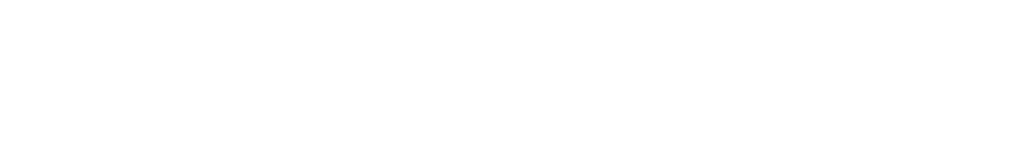
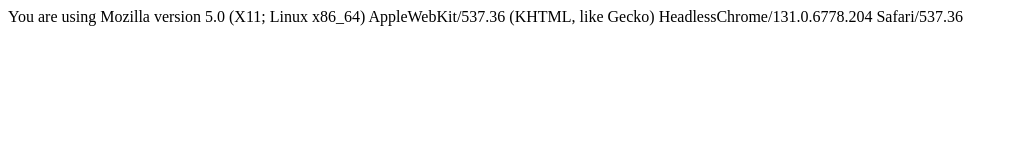
Before and after one commit to acciojob/browser-info-unnath123, a website: page main.html in a window 1280 px wide. Shown: the whole page, without its empty margins (0-1017 px from the left). Drawn offline with Linux system fonts and the light colour scheme.

Commit message:
created a submission

```diff
--- a/main.html
+++ b/main.html
@@ -7,6 +7,9 @@
 </head>
 
 <body>
+	<div id="browser-info">
+
+	</div>
 	<!-- the entire body must be written by student -->
     <script type="text/javascript" src="./script.js">
 </script>
--- a/script.js
+++ b/script.js
@@ -1 +1,3 @@
 //your JS code here. If required.
+document.getElementById("browser-info").innerHTML=
+	"You are using "+navigator.appCodeName+" version "+navigator.appVersion;
```
